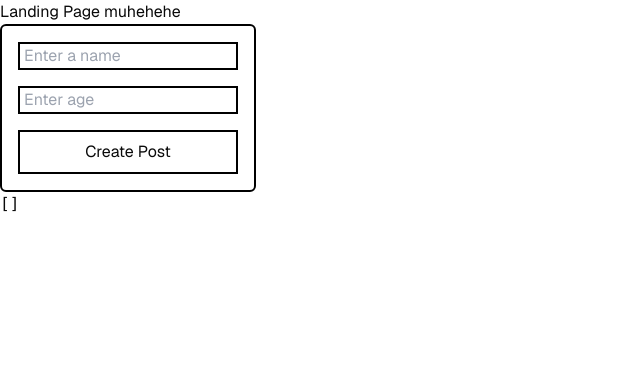
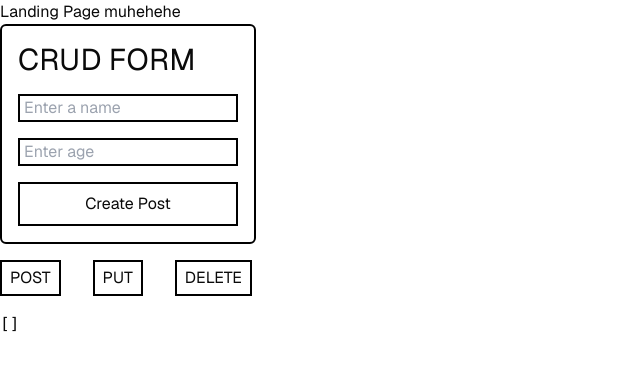
Before and after one commit to nekushi/supabase-db-test, a Next.js app: page /namesDB in a window 1280 px wide. Shown: the top 370 px of the page, without its empty margins (0-640 px from the left). Built offline with nearby package versions, Linux system fonts and the light colour scheme; no server answers; the database is empty.

Commit message:
try prod

```diff
--- a/app/actions.ts
+++ b/app/actions.ts
@@ -155,3 +155,43 @@ export async function createPost(prevState: any, formData: FormData) {
 
   redirect("/namesDB");
 }
+
+export async function updateRow(prevState: any, formData: FormData) {
+  // get data from form
+  const id = formData.get("id");
+  const name = formData.get("name");
+  const age = formData.get("age");
+
+  // check if no error
+  // if (!name || !age) {
+  //   return { message: "Both fields are required. " };
+  // }
+
+  // call and update database
+  const supabase = await createClient();
+  const { data, error } = await supabase
+    .from("namesDB")
+    .update({ name, age })
+    .eq("id", id)
+    .select();
+
+  // redirect serves as to refresh the page
+  redirect("/namesDB");
+}
+
+export async function deleteRow(prevState: any, formData: FormData) {
+  // get id
+  const requestedID = formData.get("id");
+
+  // validate ID
+  if (!requestedID) {
+    return { message: "ID is required. " };
+  }
+
+  // access db
+  const supabase = await createClient();
+  const { data, error } = await supabase.from("namesDB").delete().eq({ id: 1 });
+
+  // refresh page
+  redirect("/namesDB");
+}
--- a/app/api/route.ts
+++ b/app/api/route.ts
@@ -11,7 +11,10 @@ import { redirect } from "next/navigation";
 export async function GET(request: NextRequest) {
   const supabase = await createClient();
   // const { data: fruitDB } = await supabase.from("fruitdb").select();
-  const { data: names } = await supabase.from("namesDB").select();
+  const { data: names } = await supabase
+    .from("namesDB")
+    .select("*")
+    .order("id", { ascending: true });
 
   return new Response(JSON.stringify(names as any), {
     headers: {
--- a/app/namesDB/form.tsx
+++ b/app/namesDB/form.tsx
@@ -2,18 +2,17 @@
 
 import { useFormStatus } from "react-dom"
 import React, { useActionState, useRef, useState } from "react"
-import { createPost } from "../actions"
-import { useRouter } from "next/navigation"
+import { createPost, deleteRow, updateRow } from "../actions"
+// import { useRouter } from "next/navigation"
 
 
 
-export default function Form() {
+export default function Form({ type }: { type: string }) {
 
-  const router = useRouter()
+  // const router = useRouter()
 
-  const nameRef = useRef<HTMLInputElement>(null)
-  const ageRef = useRef<HTMLInputElement>(null)
-  const [response, setResponse] = useState<string | null>(null)
+  // const [response, setResponse] = useState<string | null>(null)
+
 
   // const handleFormSubmit = async (e: React.FormEvent) => {
   //   e.preventDefault()
@@ -49,15 +48,36 @@ export default function Form() {
 
   // }
 
-  const [ data, action, pending ] = useActionState(createPost, undefined);
+  function getAction(t: string) {
+    switch (t) {
+      case "post":
+        return createPost
+      case "put":
+        return updateRow
+      case "delete":
+        return deleteRow
+      default:
+        throw new Error ("idk")
+    }
+  }
+
+  const [ data, action, pending ] = useActionState(updateRow, undefined);
+
+
 
   return (
     // <form action={action}>
     // <form method="POST" action={`/api?fruit=${fruitRef.current}&price=${priceRef.current}`}>
     <form action={action} className="w-64 border-2 border-black p-4 rounded-md flex flex-col space-y-4">
-      <input ref={nameRef} className="border-2 border-black indent-1" type="text" name="name" placeholder="Enter a name" />
-      <input ref={ageRef} className="border-2 border-black indent-1" type="text" name="age" placeholder="Enter age" />
-      <input type="submit" value="Create Post" disabled={pending} className={`${pending && "text-slate-500 cursor-pointer"} px-4 py-2 border-2 border-black`} />
+      <h1 className="text-3xl font bold">CRUD FORM</h1>
+      {type !== "post" && <input className="border-2 border-black indent-1" type="num" name="id" placeholder="Enter id" />}
+      {type !== "delete" && (
+        <>
+          <input className="border-2 border-black indent-1" type="text" name="name" placeholder={`Enter a name ${type === "put" ? "optional" : ""}`} />
+          <input className="border-2 border-black indent-1" type="text" name="age" placeholder={`Enter age ${type === "put" ? "optional" : ""}`} />
+        </>
+      )}
+      <input type="submit" value={type === "post" ? "Create Post" : type === "put" ? "Update Row" : "Delete Row"} disabled={pending} className={`${pending && "text-slate-500 cursor-pointer"} px-4 py-2 border-2 border-black`} />
       {/* {data?.message && <p className="text-red-500">ERROR: {data.message}</p>} */}
     </form>
     // <h1>hello world</h1>
--- a/app/namesDB/page.tsx
+++ b/app/namesDB/page.tsx
@@ -8,6 +8,7 @@ import { useEffect, useState } from 'react';
 
 export default function FruitDB() {
   const [ names, setNames ] = useState<any[]>([])
+  const [ formType, setFormType ] = useState<string>("post")
 
   useEffect(() => {
     let ignore = false
@@ -29,7 +30,12 @@ export default function FruitDB() {
   return (
     <>
       <h1>Landing Page muhehehe</h1>
-      <Form />
+      <Form type={formType} />
+      <div className='[&>*]:px-2 [&>*]:py-1 [&>*]:border-2 [&>*]:border-black space-x-8 my-4'>
+        <button value={"POST"} onClick={() => {setFormType("post")}}>POST</button>
+        <button value={"PUT"} onClick={() => {setFormType("put")}}>PUT</button>
+        <button value={"DELETE"} onClick={() => {setFormType("delete")}}>DELETE</button>
+      </div>
       <pre>{JSON.stringify(names, null, 2)}</pre>
       {/* <pre>{JSON.stringify(fruits, null, 2)}</pre> */}
     </>
```
Also changed, not shown: 1 other file (tests, documents, lock files or other folders).
